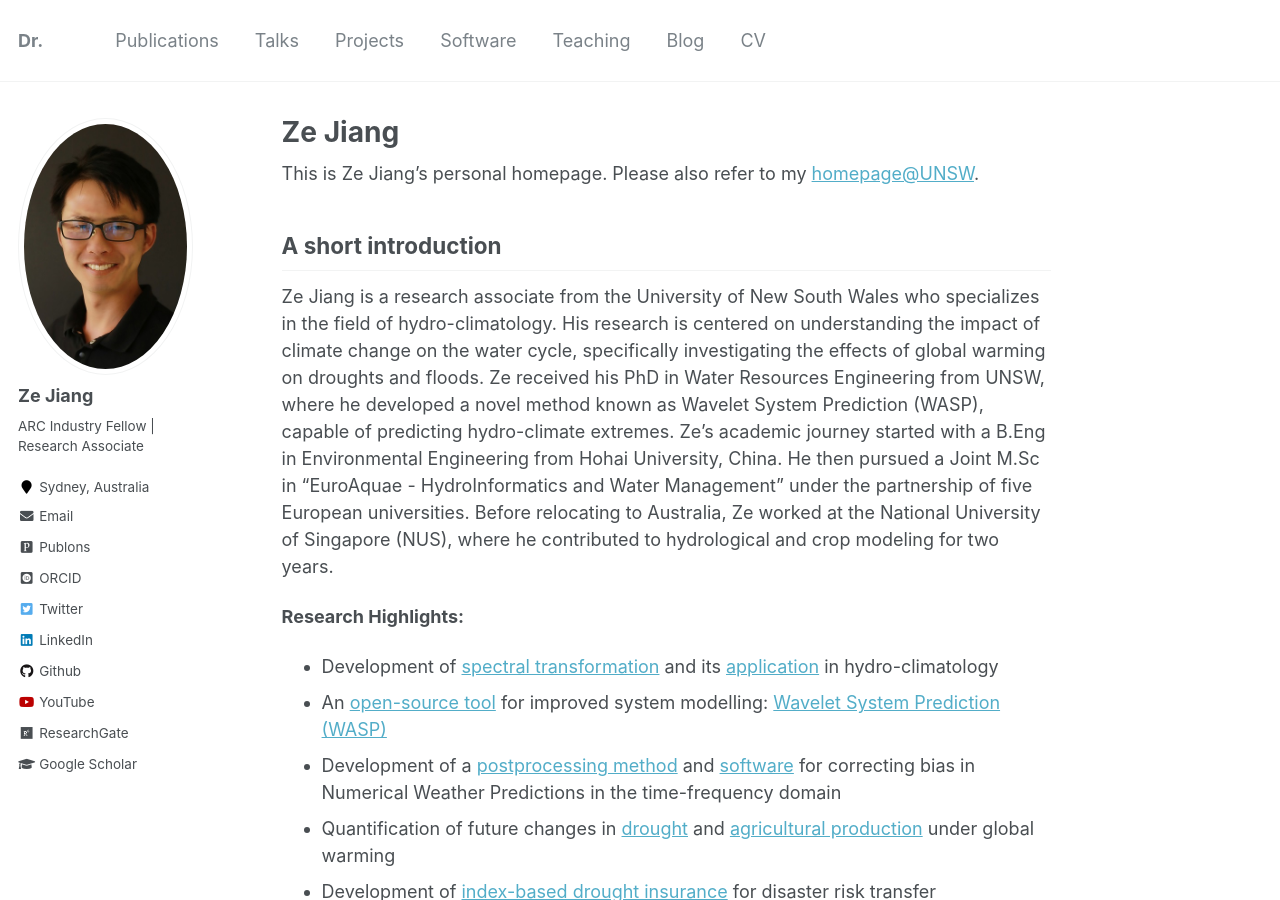
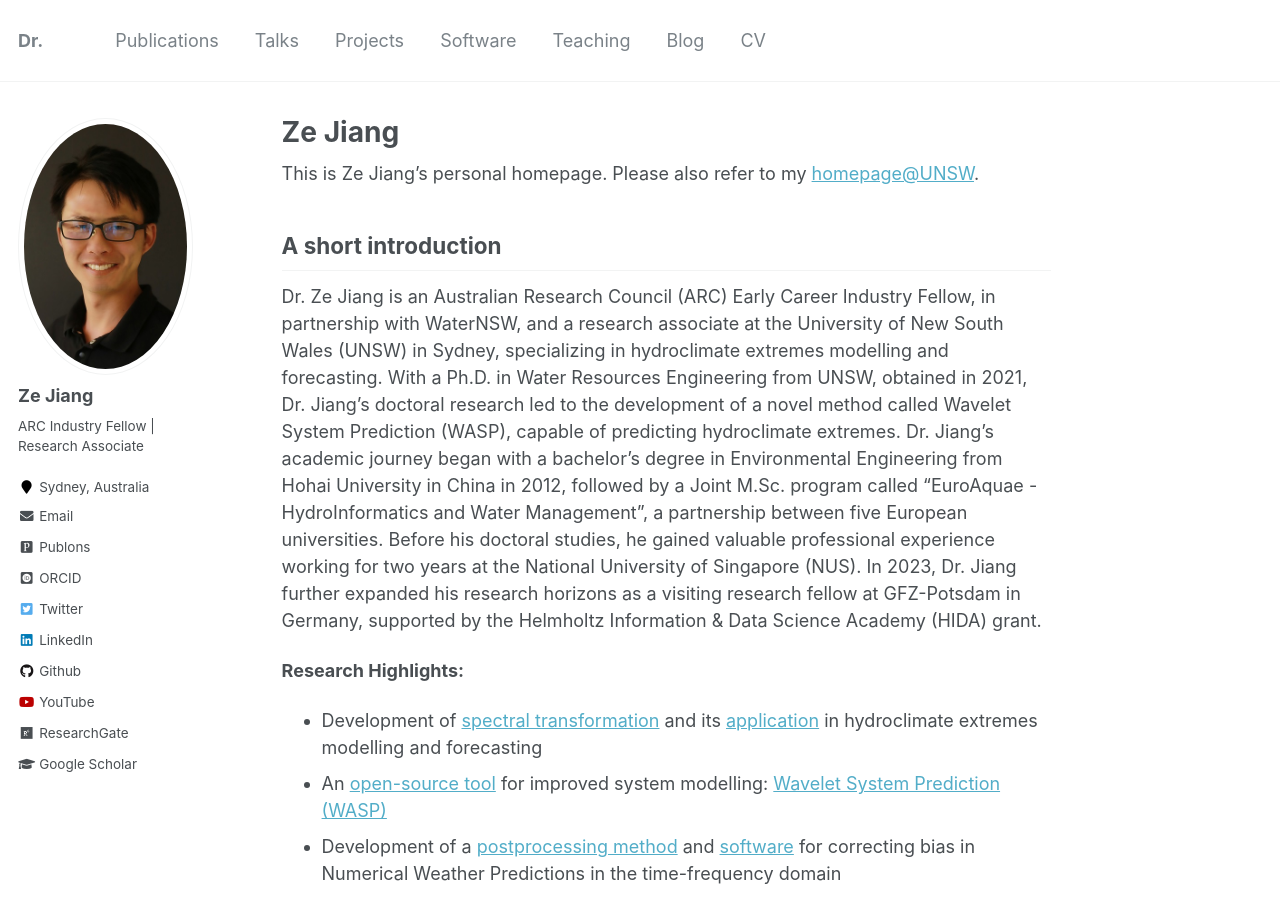
Before and after one commit to zejiang-unsw/zejiang-unsw.github.io, a Jekyll site: the page built from _pages/about.md, in a window 1280 px wide and 900 px high. Built offline with Jekyll 4.4.1, drawn with Linux system fonts in a browser that asks for light colours; some web fonts are replaced.

Commit message:
Update intro

```diff
--- a/_pages/about.md
+++ b/_pages/about.md
@@ -11,10 +11,10 @@
 This is Ze Jiang's personal homepage. Please also refer to my [homepage@UNSW](https://research.unsw.edu.au/people/dr-ze-jiang).
 
 ## A short introduction
-Ze Jiang is a research associate from the University of New South Wales who specializes in the field of hydro-climatology. His research is centered on understanding the impact of climate change on the water cycle, specifically investigating the effects of global warming on droughts and floods. Ze received his PhD in Water Resources Engineering from UNSW, where he developed a novel method known as Wavelet System Prediction (WASP), capable of predicting hydro-climate extremes. Ze's academic journey started with a B.Eng in Environmental Engineering from Hohai University, China. He then pursued a Joint M.Sc in "EuroAquae - HydroInformatics and Water Management" under the partnership of five European universities. Before relocating to Australia, Ze worked at the National University of Singapore (NUS), where he contributed to hydrological and crop modeling for two years.
+Dr. Ze Jiang is an Australian Research Council (ARC) Early Career Industry Fellow, in partnership with WaterNSW, and a research associate at the University of New South Wales (UNSW) in Sydney, specializing in hydroclimate extremes modelling and forecasting. With a Ph.D. in Water Resources Engineering from UNSW, obtained in 2021, Dr. Jiang's doctoral research led to the development of a novel method called Wavelet System Prediction (WASP), capable of predicting hydroclimate extremes. Dr. Jiang's academic journey began with a bachelor's degree in Environmental Engineering from Hohai University in China in 2012, followed by a Joint M.Sc. program called "EuroAquae - HydroInformatics and Water Management", a partnership between five European universities. Before his doctoral studies, he gained valuable professional experience working for two years at the National University of Singapore (NUS). In 2023, Dr. Jiang further expanded his research horizons as a visiting research fellow at GFZ-Potsdam in Germany, supported by the Helmholtz Information & Data Science Academy (HIDA) grant.
 
 <b>Research Highlights:</b>
-* Development of [spectral transformation](https://doi.org/10.1029/2019WR026962) and its [application](https://doi.org/10.1016/j.jhydrol.2021.126816) in hydro-climatology
+* Development of [spectral transformation](https://doi.org/10.1029/2019WR026962) and its [application](https://doi.org/10.1016/j.jhydrol.2021.126816) in hydroclimate extremes modelling and forecasting
 * An [open-source tool](https://cran.r-project.org/web/packages/WASP/index.html) for improved system modelling: [Wavelet System Prediction (WASP)](https://doi.org/10.1016/j.envsoft.2020.104907)
 * Development of a [postprocessing method](https://doi.org/10.1175/MWR-D-22-0217.1) and [software](https://zejiang-unsw.github.io/software/WQM/) for correcting bias in Numerical Weather Predictions in the time-frequency domain
 * Quantification of future changes in [drought](https://doi.org/10.1029/2022EF003350) and [agricultural production](https://doi.org/10.1007/s00704-018-2617-z) under global warming
```
Also changed, not shown: _pages/cv.md (+1 -1 lines).
